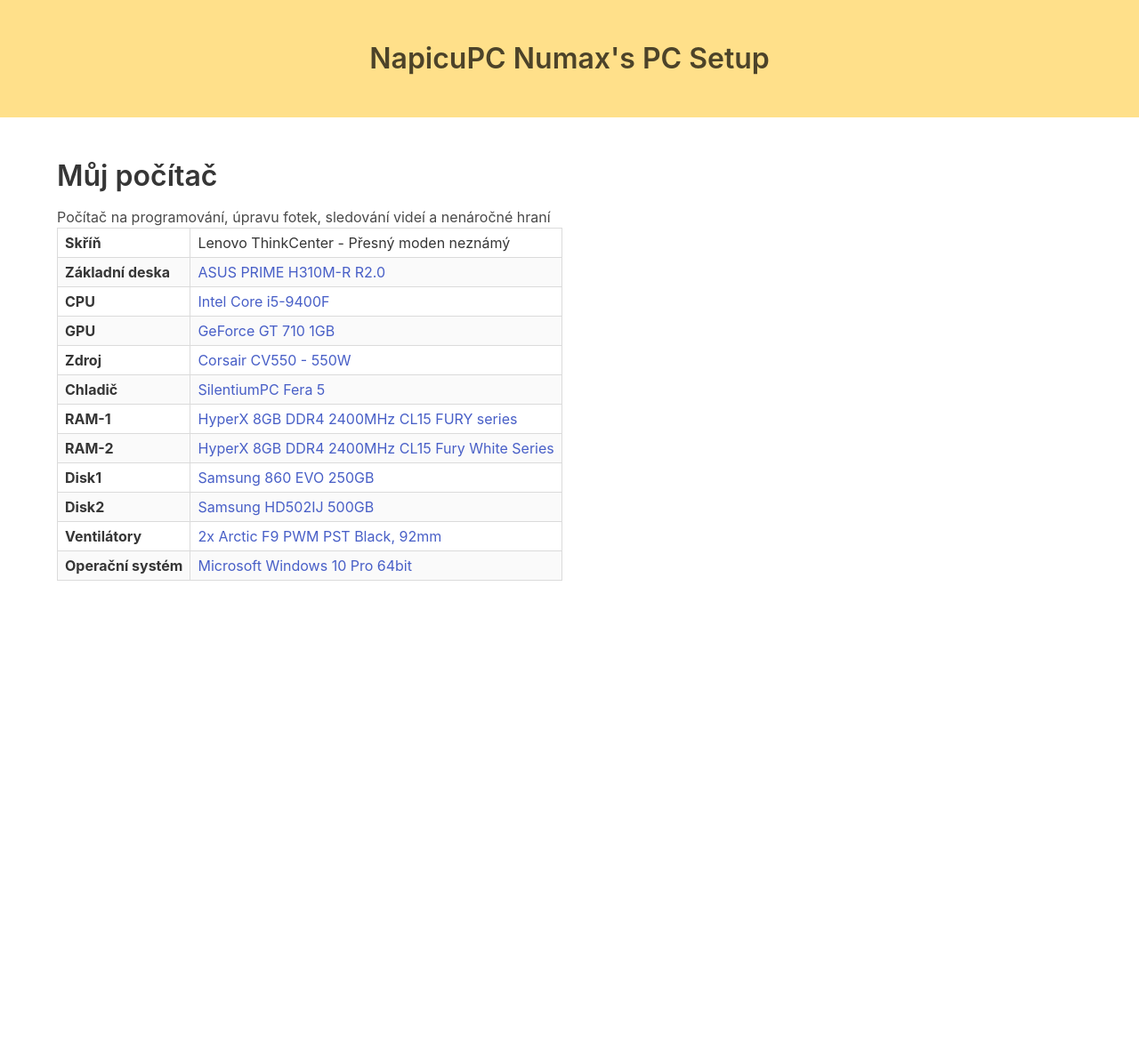
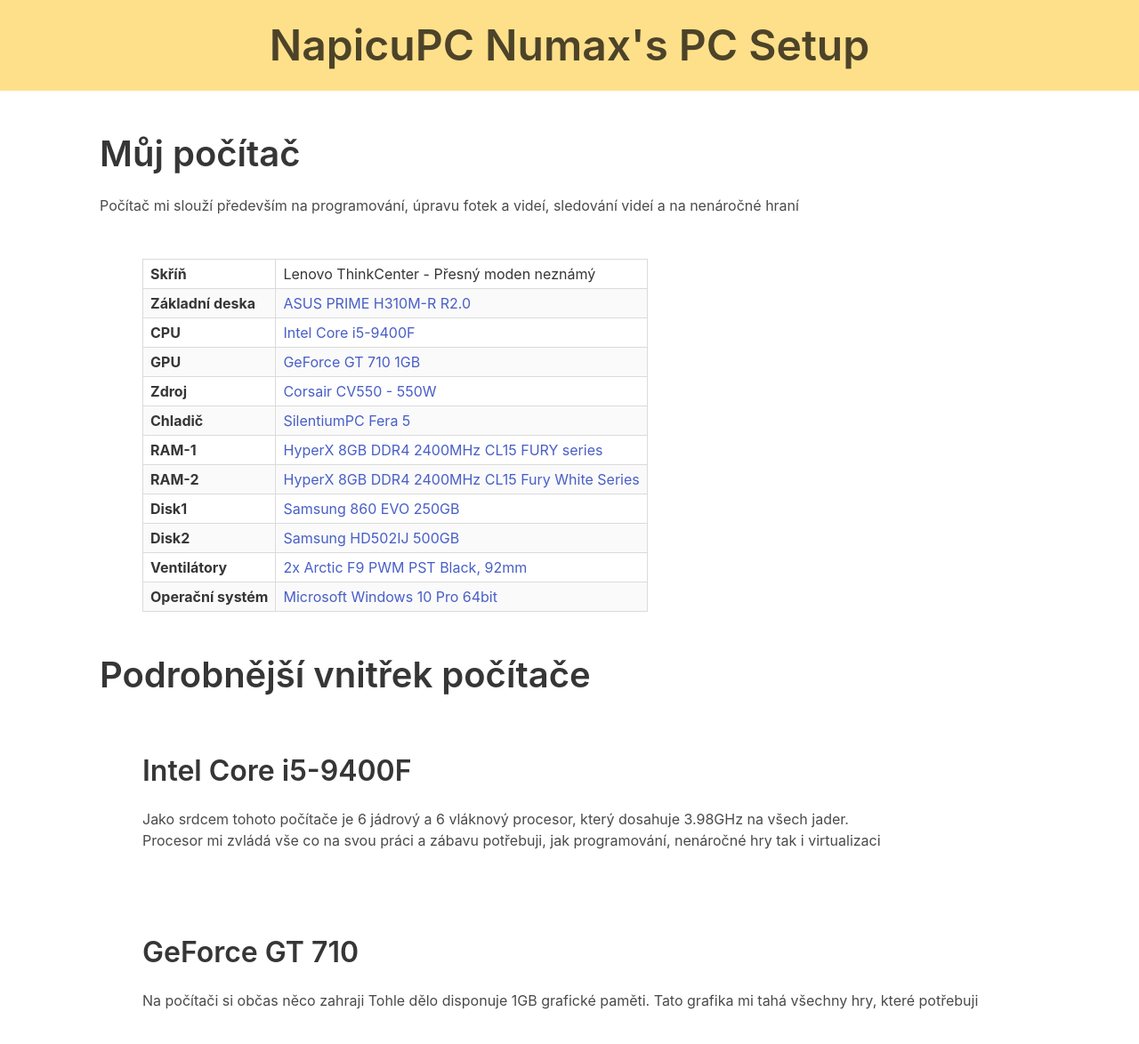
Before and after one commit to Numax-cz/NapicuPC, a React (Create React App) app: page / in a window 1280 px wide. Shown: the top 1174 px of the page at 89% size. Before the commit the page ends 800 px from the top, so only its background shows below. Built offline with nearby package versions, Linux system fonts and the light colour scheme.

Commit message:
Změněny popisky, přidány další containery

```diff
--- a/src/App.tsx
+++ b/src/App.tsx
@@ -3,20 +3,23 @@
 function App() {
   return (
     <div className="App">
-      <section className="hero is-warning">
+      <section className="hero  is-small is-warning">
         <div className="hero-body">
-          <p className="title has-text-centered">NapicuPC Numax's PC Setup</p>
+          <p className="title has-text-centered is-size-1">NapicuPC Numax's PC Setup</p>
         </div>
       </section>
+
+      <div className="container">
         <section className="section">
+          <div>
             <div className="container">
               <div className="content">
-            <h1>Můj počítač</h1>
-            <p>Počítač na programování, úpravu fotek, sledování videí a nenáročné hraní</p>
+                <h1 className="is-size-2 title">Můj počítač</h1>
+                <p>Počítač mi slouží především na programování, úpravu fotek a videí, sledování videí a na nenáročné hraní</p>
               </div>
             </div>
 
-        <div className="container">
+            <section className="section">
               <table className="table is-bordered is-striped is-narrow is-hoverable">
                 <tbody>
                   <tr>
@@ -53,7 +56,10 @@
                   <tr>
                     <th>Zdroj</th>
                     <td>
-                  <a href="https://www.czc.cz/corsair-cv-series-cv550-550w/278817/produkt" target="_blank">
+                      <a
+                        href="https://www.czc.cz/corsair-cv-series-cv550-550w/278817/produkt"
+                        target="_blank"
+                      >
                         Corsair CV550 - 550W
                       </a>
                     </td>
@@ -69,7 +75,10 @@
                   <tr>
                     <th>RAM-1</th>
                     <td>
-                  <a href="https://www.czc.cz/hyperx-fury-black-8gb-ddr4-2400/189362/produkt" target="_blank">
+                      <a
+                        href="https://www.czc.cz/hyperx-fury-black-8gb-ddr4-2400/189362/produkt"
+                        target="_blank"
+                      >
                         HyperX 8GB DDR4 2400MHz CL15 FURY series
                       </a>
                     </td>
@@ -88,7 +97,10 @@
                   <tr>
                     <th>Disk1</th>
                     <td>
-                  <a href="https://www.czc.cz/samsung-ssd-860-evo-2-5-250gb/229476/produkt" target="_blank">
+                      <a
+                        href="https://www.czc.cz/samsung-ssd-860-evo-2-5-250gb/229476/produkt"
+                        target="_blank"
+                      >
                         Samsung 860 EVO 250GB
                       </a>
                     </td>
@@ -107,7 +119,10 @@
                   <tr>
                     <th>Ventilátory</th>
                     <td>
-                  <a href="https://www.czc.cz/arctic-f9-pwm-pst-black-92mm/312721/produkt" target="_blank">
+                      <a
+                        href="https://www.czc.cz/arctic-f9-pwm-pst-black-92mm/312721/produkt"
+                        target="_blank"
+                      >
                         2x Arctic F9 PWM PST Black, 92mm
                       </a>
                     </td>
@@ -125,8 +140,40 @@
                   </tr>
                 </tbody>
               </table>
+            </section>
+          </div>
+
+          <div>
+            <div className="container">
+              <div className="content">
+                <h1 className="is-size-2 title">Podrobnější vnitřek počítače</h1>
+              </div>
+            </div>
+            <section className="section">
+              <div>
+                <h1 className="is-size-3 title">Intel Core i5-9400F</h1>
+                <p>
+                  Jako srdcem tohoto počítače je 6 jádrový a 6 vláknový procesor, který dosahuje 3.98GHz na
+                  všech jader.
+                  <br />
+                  Procesor mi zvládá vše co na svou práci a zábavu potřebuji, jak programování, nenáročné hry
+                  tak i virtualizaci
+                </p>
               </div>
             </section>
+            <section className="section">
+              <div>
+                <h1 className="is-size-3 title"> GeForce GT 710</h1>
+                <p>
+                  Na počítači si občas něco zahraji
+                  Tohle dělo disponuje 1GB grafické paměti. Tato grafika mi tahá všechny hry, které potřebuji
+
+                </p>
+              </div>
+            </section>
+          </div>
+        </section>
+      </div>
     </div>
   );
 }
```
Lines whose indentation alone changed are shown as unchanged.
